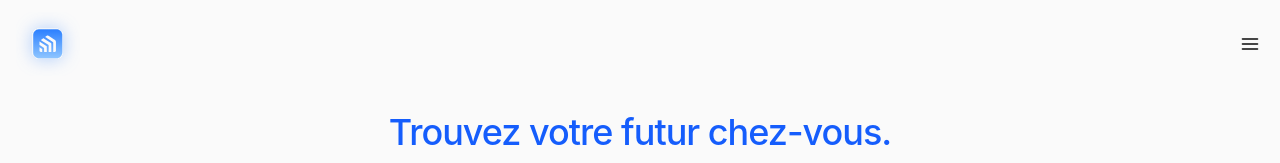
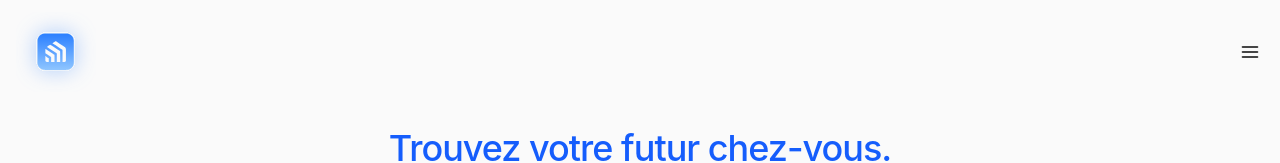
Before and after one commit to TheoSks/Design-PFE-, a Next.js app: page / in a window 1280 px wide. Shown: the top 163 px of the page. Built offline with nearby package versions, Linux system fonts and the light colour scheme.

Commit message:
Set logo size to 80px (sm)

```diff
--- a/src/components/ui/Logo/Logo.tsx
+++ b/src/components/ui/Logo/Logo.tsx
@@ -6,7 +6,7 @@ interface LogoProps {
 }
 
 export function Logo({ size = "md", className }: LogoProps) {
-  const iconSize = { sm: 64, md: 80, lg: 96 }[size];
+  const iconSize = { sm: 80, md: 96, lg: 112 }[size];
 
   return (
     <span
```
